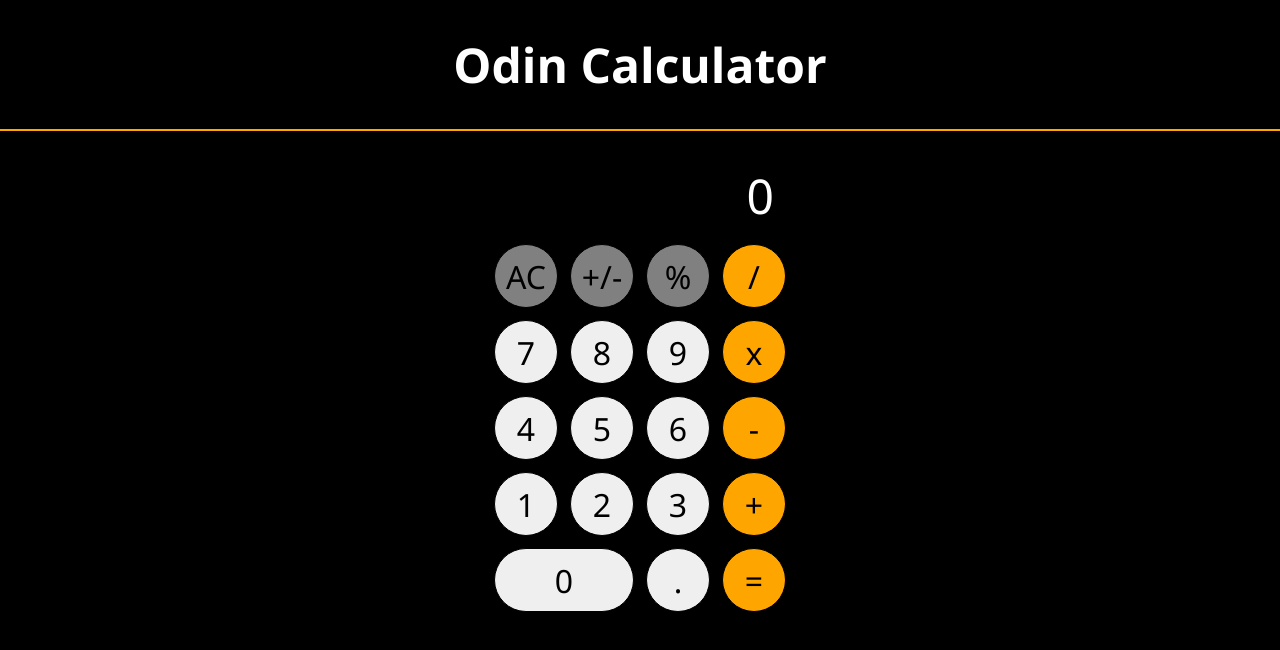
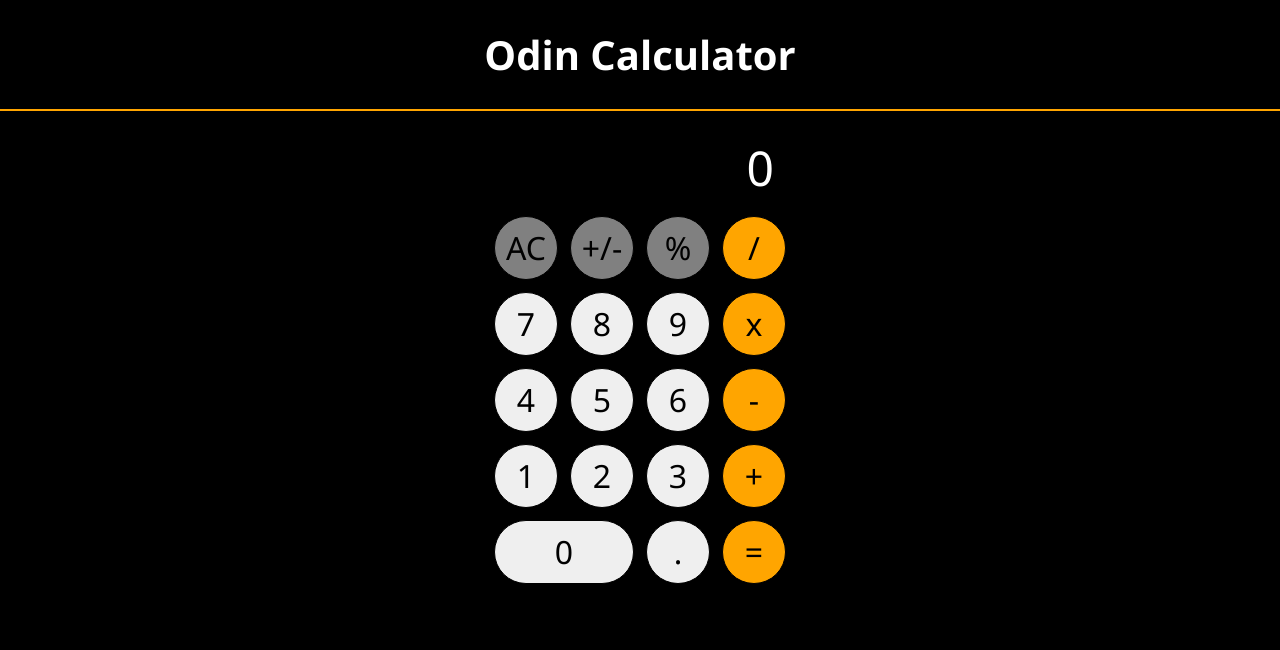
Before and after one commit to felixtanhm/odin-calculator, a plain HTML site: page index.html in a window 1280 px wide. Drawn offline with Linux system fonts and the light colour scheme.

Commit message:
Improvement | Styling for 320px

```diff
--- a/style.css
+++ b/style.css
@@ -37,13 +37,14 @@ h1,
 }
 
 h1 {
-  font-size: 3rem;
+  font-size: 2.5rem;
+  /* margin-top: 0.5rem; */
 }
 
 main {
   display: flex;
   flex-direction: column;
-  padding: 2rem;
+  padding: 24px 12px;
   width: fit-content;
   align-self: center;
 }
```
